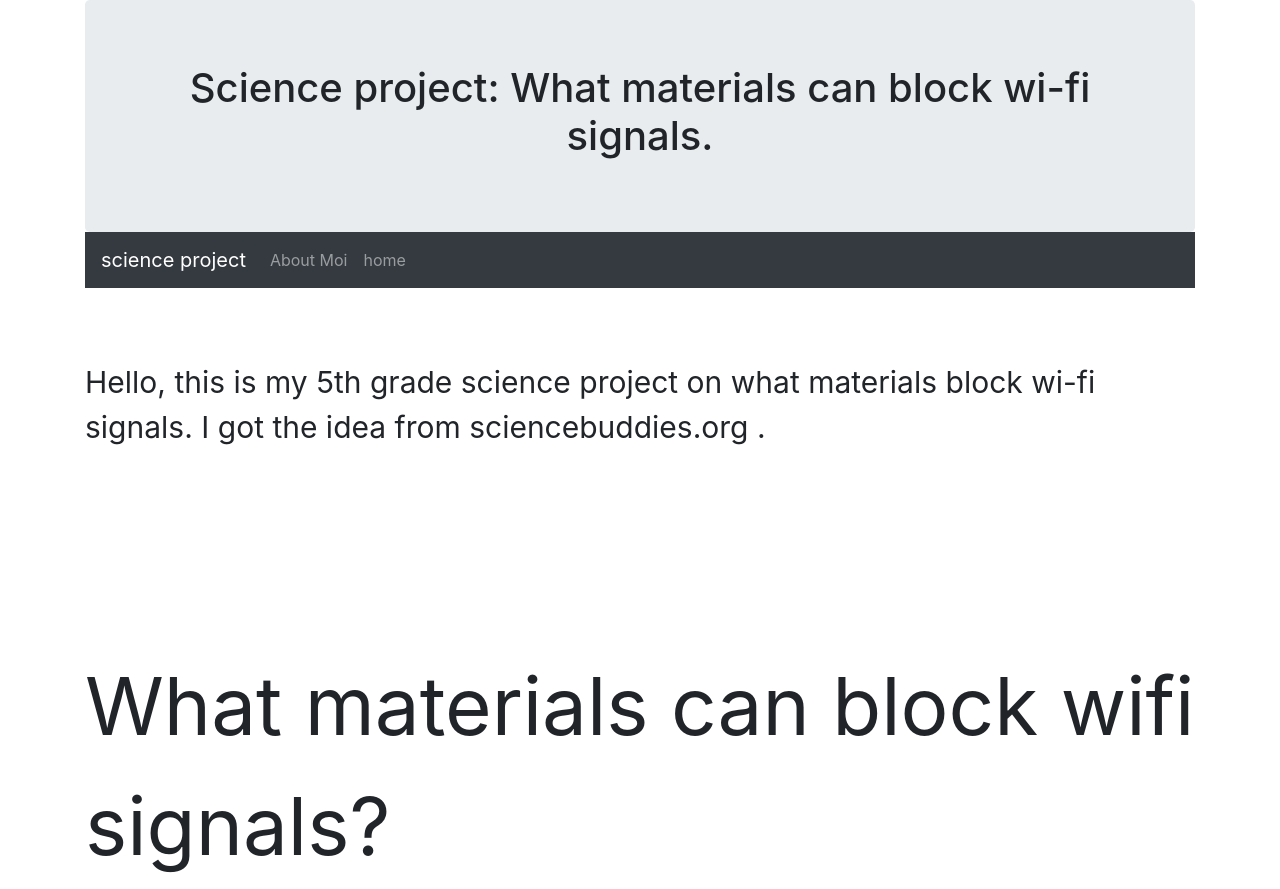
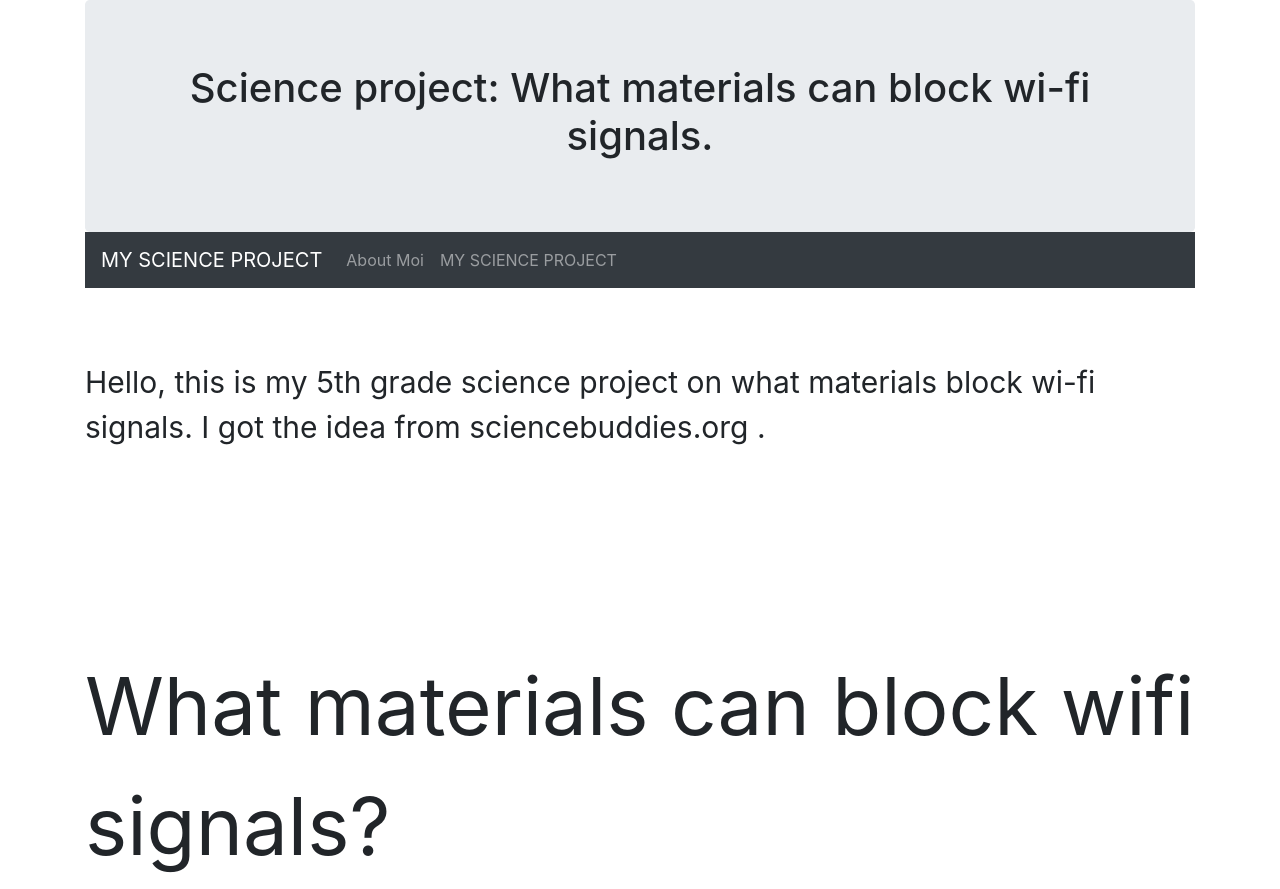
Before and after one commit to everhub/everhub.github.io, a plain HTML site: page science project.html in a window 1280 px wide. Shown: the top 889 px of the page. Drawn offline with nearby package versions, Linux system fonts and the light colour scheme.

Commit message:
navbar fixes

```diff
--- a/science project.html
+++ b/science project.html
@@ -31,7 +31,7 @@
     </header>
 
     <nav class="navbar navbar-expand-sm bg-dark navbar-dark">
-        <a class="navbar-brand" href="#">science project</a>
+        <a class="navbar-brand" href="#">MY SCIENCE PROJECT</a>
         <button class="navbar-toggler" type="button" data-toggle="collapse" data-target="#collapsibleNavbar">
             <span class="navbar-toggler-icon"></span>
         </button>
@@ -41,7 +41,7 @@
                     <a class="nav-link" href="About moi.html">About Moi</a>
                 </li>
                 <li class="nav-item">
-                    <a class="nav-link" href="index.html">home</a>
+                    <a class="nav-link" href="science project.html">MY SCIENCE PROJECT</a>
 
             </ul>
         </div>
```
Also changed, not shown: About moi.html (+2 -2 lines).
